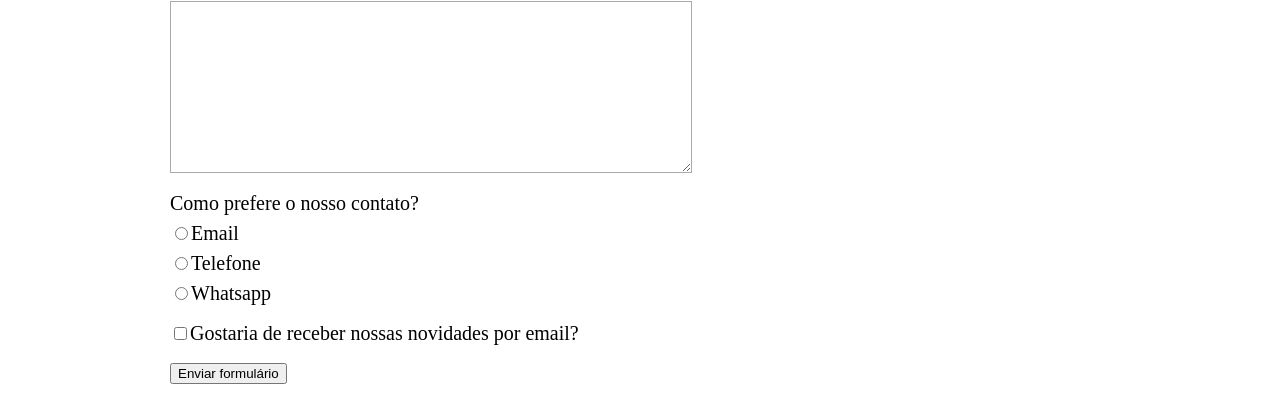
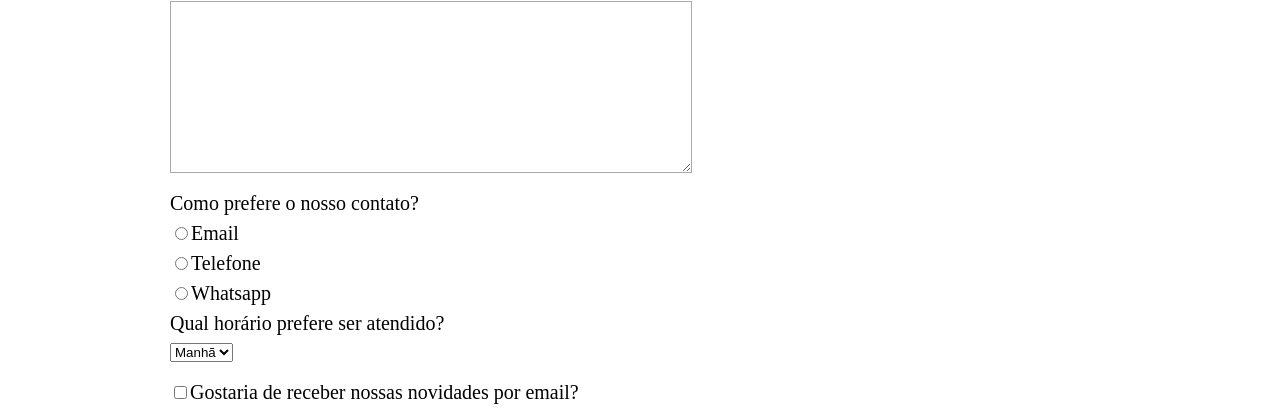
Before and after one commit to RafaelOsama/BarbeariaAlura2, a plain HTML site: page contato.html in a window 1280 px wide. Shown: the part 629-1048 px from the top of the page. Drawn offline with Linux system fonts and the light colour scheme.

Commit message:
selecionando opções

```diff
--- a/contato.html
+++ b/contato.html
@@ -43,12 +43,23 @@
 
                 <label for="radio-email"><input type="radio" name="contato" value="email" id="radio-email">Email</label>
 
-                <label for="radio-telefone"><input type="radio" name="contato" value="telefone" id="radio-telefone">Telefone</label>
+                <label for="radio-telefone"><input type="radio" name="contato" value="telefone"
+                        id="radio-telefone">Telefone</label>
 
-                <label for="radio-whatsapp"><input type="radio" name="contato" value="whatsapp" id="radio-whatsapp">Whatsapp</label>
+                <label for="radio-whatsapp"><input type="radio" name="contato" value="whatsapp"
+                        id="radio-whatsapp">Whatsapp</label>
             </div>
 
-                <label class="checkbox"><input type="checkbox">Gostaria de receber nossas novidades por email?</label>
+            <div>
+                <p>Qual horário prefere ser atendido?</p>
+                <select>
+                    <option>Manhã</option>
+                    <option>Tarde</option>
+                    <option>Noite</option>
+                </select>
+            </div>
+
+            <label class="checkbox"><input type="checkbox">Gostaria de receber nossas novidades por email?</label>
 
             <input type="submit" value="Enviar formulário">
         </form>
--- a/style.css
+++ b/style.css
@@ -136,6 +136,7 @@ form label, form p {
 	margin: 20px 0;
 }
 
+
 .input-group {
 	margin: 0 0 20px;
 }
```
